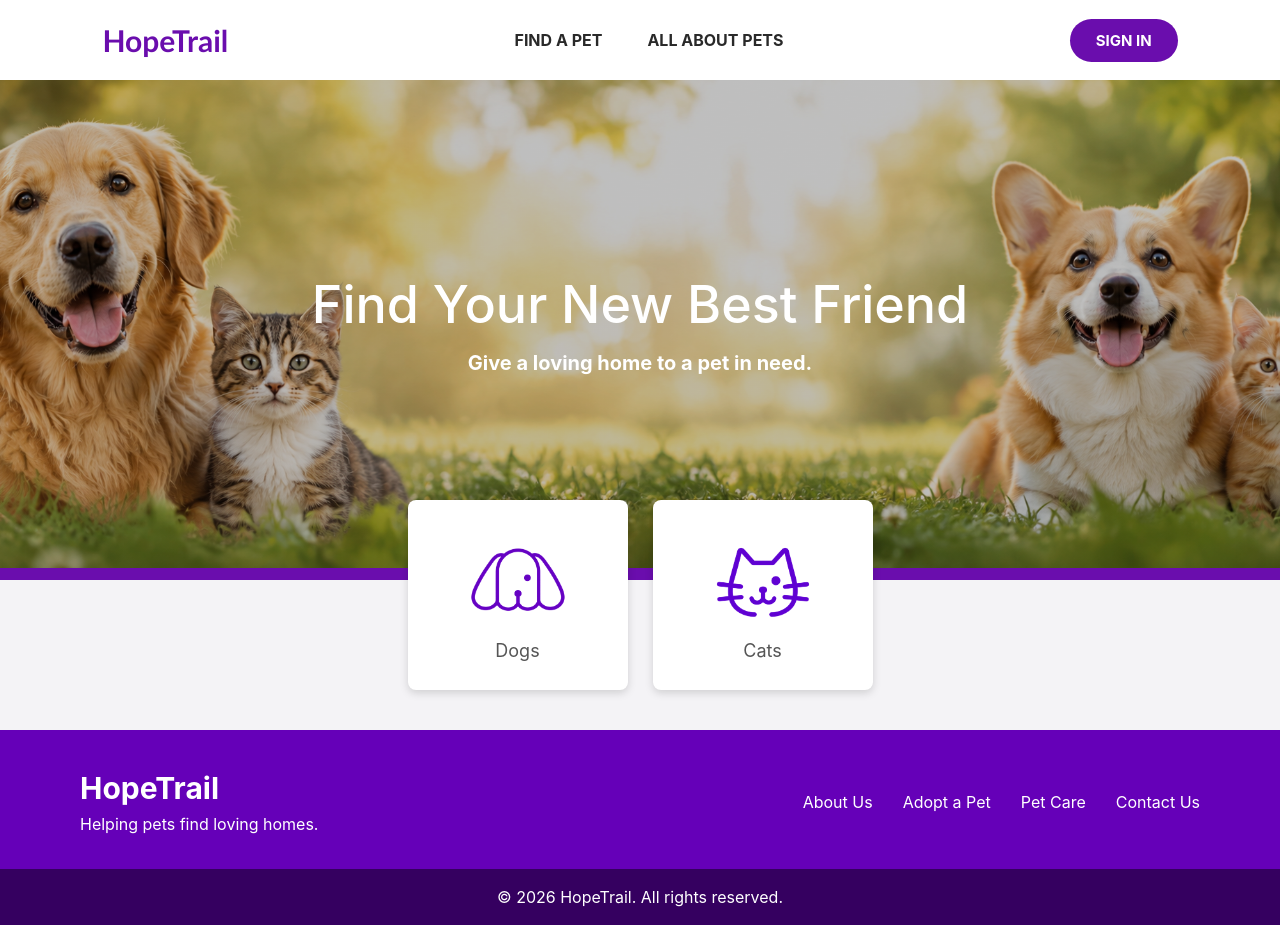
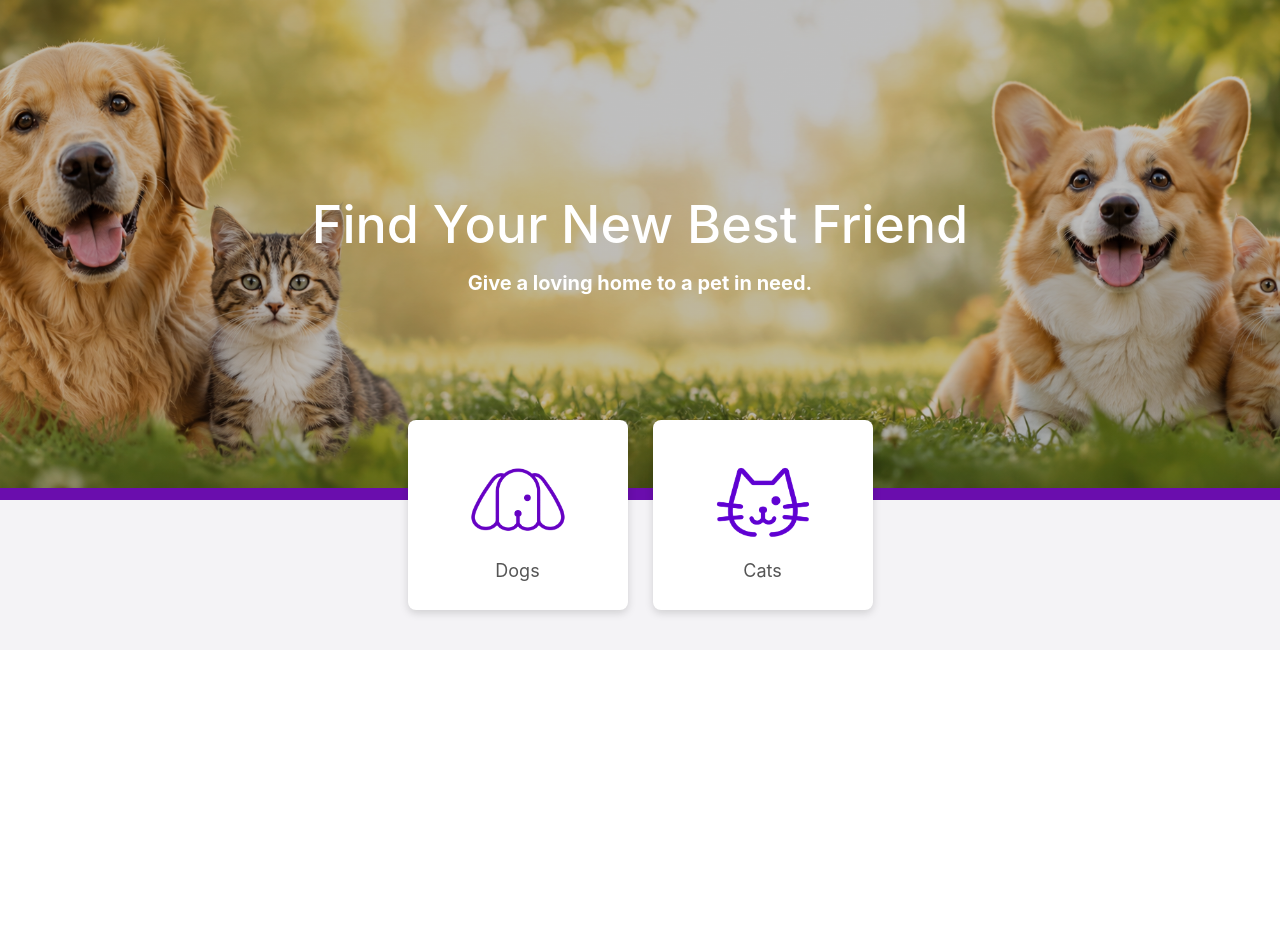
Before and after one commit to FaizaSec/HopeTrail, a React (Vite) app: page / in a window 1280 px wide. After the commit the page ends 800 px from the top, so only its background shows below. Built offline with nearby package versions, Linux system fonts and the light colour scheme.

Commit message:
Removed Homepage navbar and footer

```diff
--- a/src/Header-Footer/Navbar.css
+++ b/src/Header-Footer/Navbar.css
@@ -163,6 +163,7 @@
   color: white;
 }
 
+
 @media (max-width: 768px) {
   .navbar {
     padding: 12px 16px;
--- a/src/Home-Auth/HomePage.jsx
+++ b/src/Home-Auth/HomePage.jsx
@@ -1,4 +1,4 @@
-import Navbar from "../Header-Footer/Navbar.jsx";
+import Navbar from "../Header-Footer/Navbar.jsx";//removing this one also by Shova
 import Footer from "../Header-Footer/Footer.jsx";
 import HomeImage from "../assets/backgroundPet.png";
 import DogIcon from "../assets/dogIconImg.png";
@@ -9,7 +9,7 @@ import "./HomePage.css";
 function HomePage() {
   return (
     <>
-      <Navbar></Navbar>
+      {/*<Navbar></Navbar> {/*removing this one also by Shova*/}
 
       <section
         className="hero"
@@ -37,7 +37,7 @@ function HomePage() {
         </div>
       </section>
 
-      <Footer></Footer>
+       {/*<Footer></Footer>*/ /* Shova added this one to make the footer global*/}
     </>
   );
 }
```
